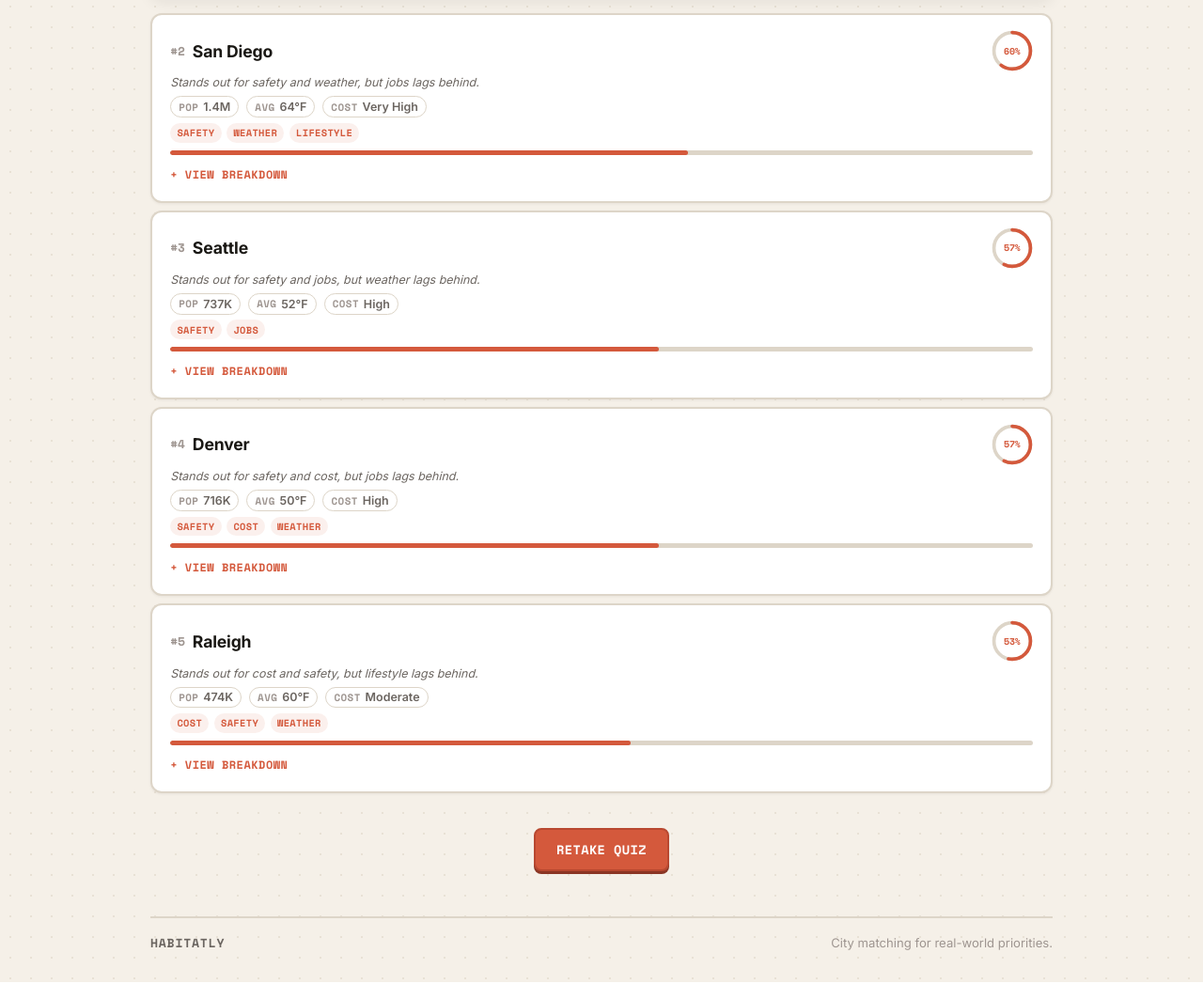
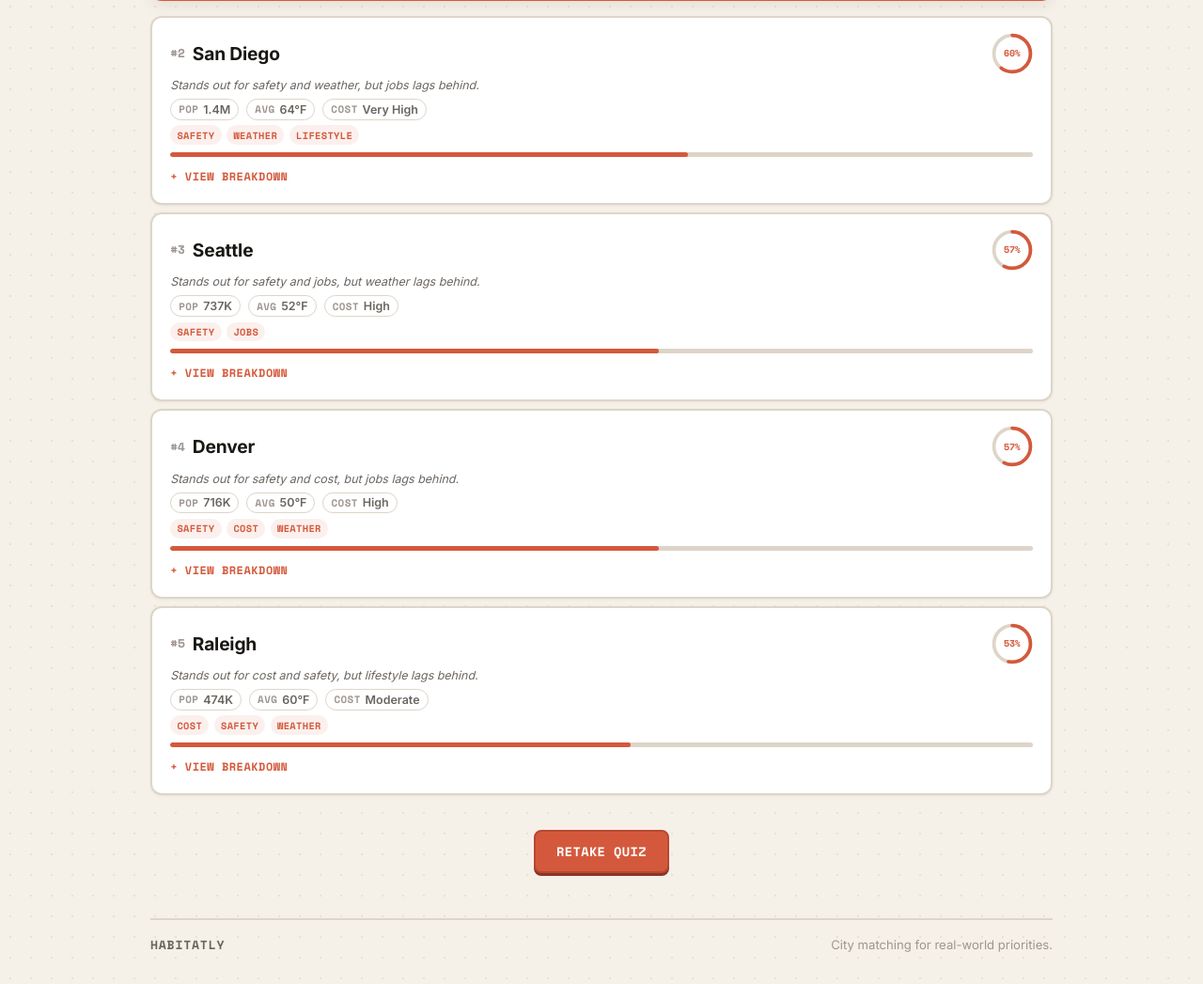
Before and after one commit to levmalkhasian/habitatly_flask, a Flask app: page /results in a window 1280 px wide. Shown: the part 1082-2129 px from the top of the page at 94% size. Run offline with Flask 3, Linux system fonts and the light colour scheme.

Commit message:
Bump base font size to 120% for larger overall content

```diff
--- a/static/css/style.css
+++ b/static/css/style.css
@@ -60,7 +60,7 @@
 body {
   margin: 0;
   font-family: var(--font-body);
-  font-size: 110%;
+  font-size: 120%;
   color: var(--text);
   background-color: var(--bg);
   background-image: radial-gradient(var(--bg-dots) 1px, transparent 1px);
```
